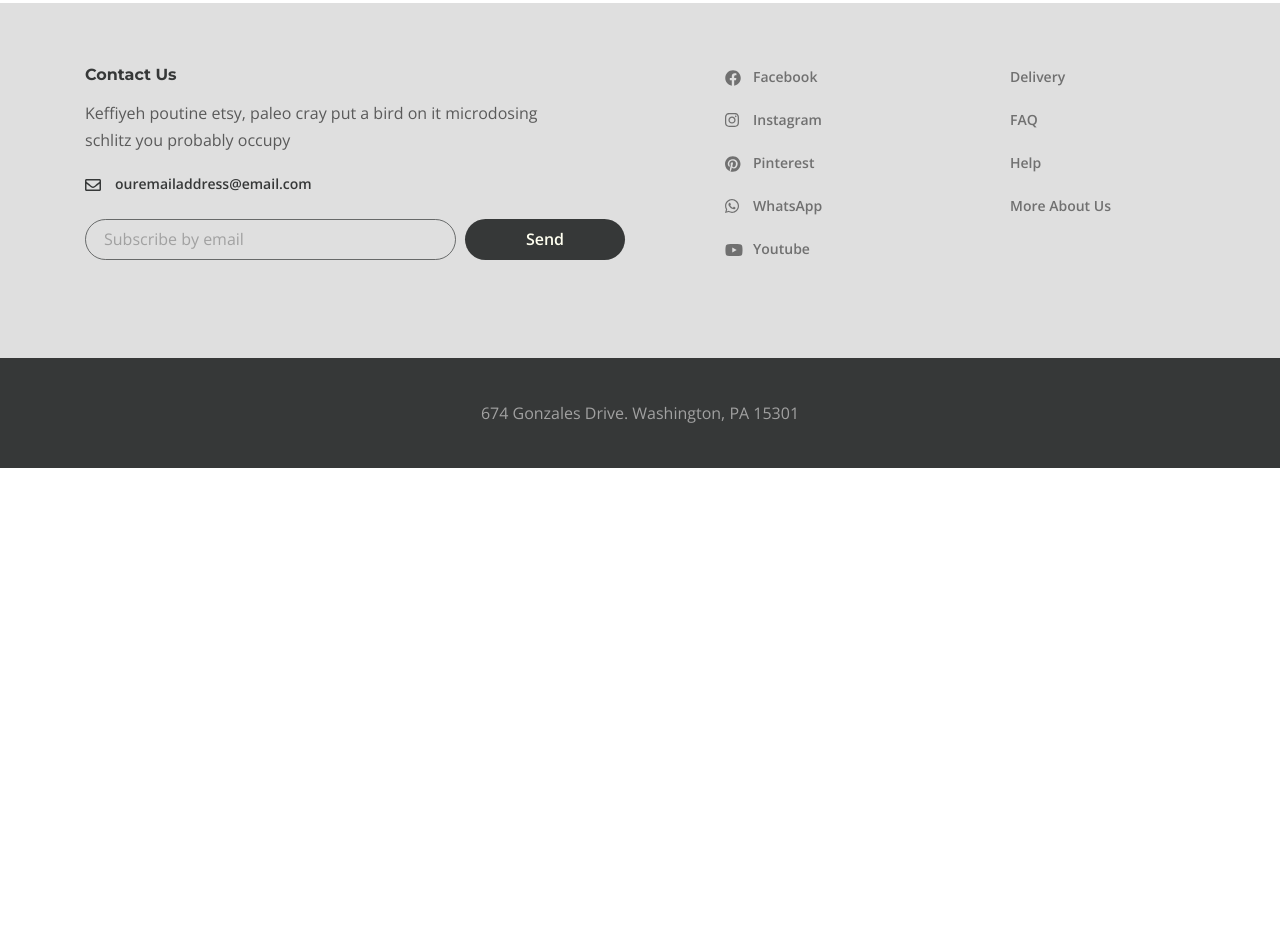
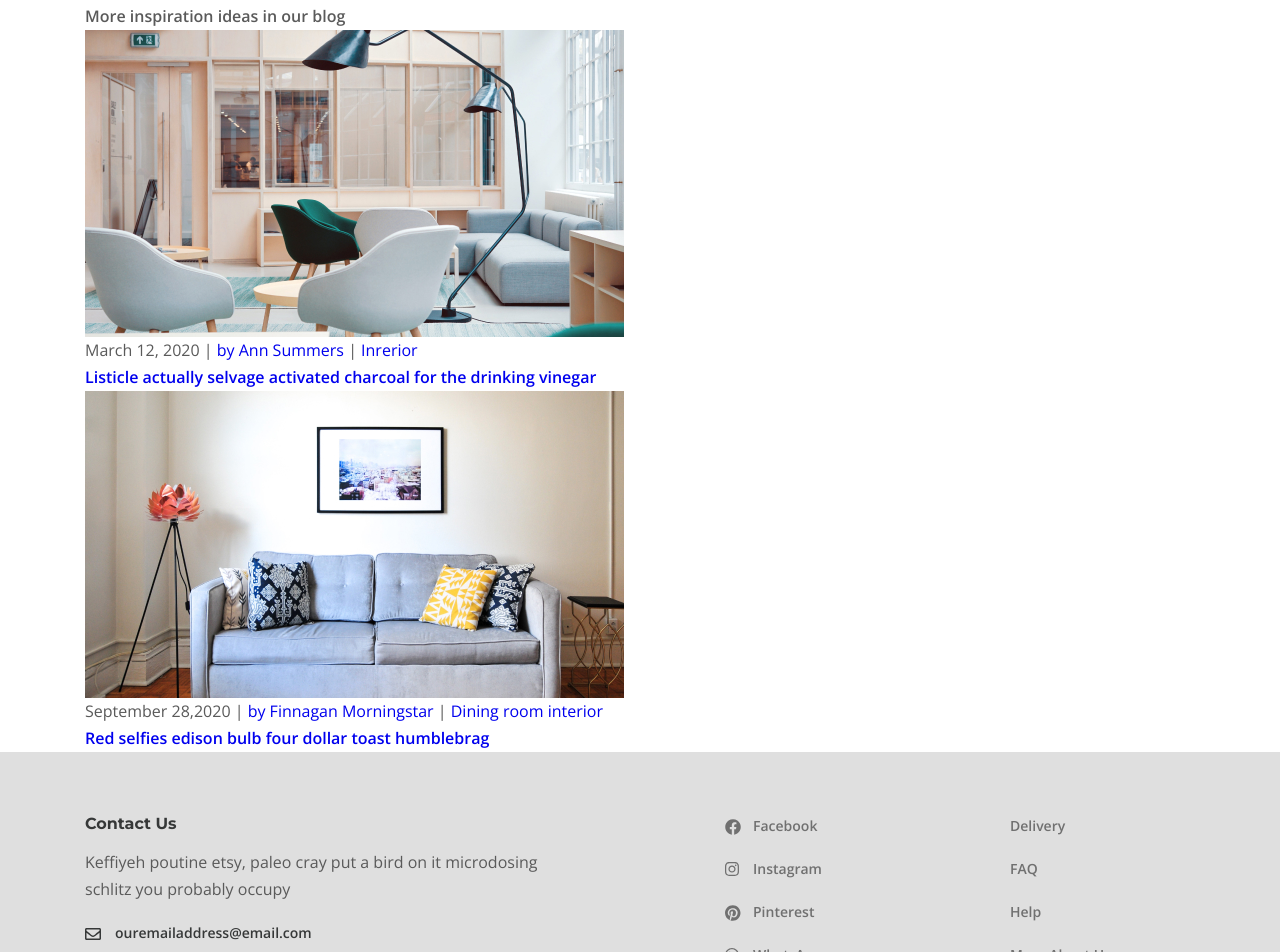
Before and after one commit to Joonysss/Furniture, a plain HTML site: page app/index.html in a window 1280 px wide. Shown: the part 4004-4956 px from the top of the page. Before the commit the page ends 4472 px from the top, so only its background shows below. Drawn offline with nearby package versions, Linux system fonts and the light colour scheme.

Commit message:
feat: add blog-box section

```diff
--- a/app/index.html
+++ b/app/index.html
@@ -477,6 +477,59 @@
             </div>
           </div>
         </div>
+
+        <section class="blog-box">
+          <div class="container">
+            <h3 class="blog-box__title">More inspiration ideas in our blog</h3>
+            <div class="blog-box__items">
+              <div class="blog-box__item">
+                <a class="blog-box__img-link" href="#">
+                  <img
+                    class="blog-box__img"
+                    src="images/blog/1.jpg"
+                    alt="Images"
+                  />
+                </a>
+                <div class="blog-box__links">
+                  <span class="blog-box__date">March 12, 2020</span>
+                  |
+                  <a class="blog-box__author" href="#">by Ann Summers</a>
+                  |
+                  <a class="blog-box__theme" href="#">Inrerior</a>
+                </div>
+                <a class="blog-box__item-titlelink" href="#">
+                  <h4 class="blog-box__item-title">
+                    Listicle actually selvage activated charcoal for the
+                    drinking vinegar
+                  </h4>
+                </a>
+              </div>
+              <div class="blog-box__item">
+                <a class="blog-box__img-link" href="#">
+                  <img
+                    class="blog-box__img"
+                    src="images/blog/2.jpg"
+                    alt="Images"
+                  />
+                </a>
+                <div class="blog-box__links">
+                  <span class="blog-box__date">September 28,2020</span>
+                  |
+                  <a class="blog-box__author" href="#">
+                    by Finnagan Morningstar
+                  </a>
+                  |
+                  <a class="blog-box__theme" href="#">Dining room interior</a>
+                </div>
+                <a class="blog-box__item-titlelink" href="#">
+                  <h4 class="blog-box__item-title">
+                    Red selfies edison bulb four dollar toast humblebrag
+                  </h4>
+                </a>
+              </div>
+            </div>
+          </div>
+        </section>
       </main>
       <footer class="footer">
         <div class="footer__content">
```
Also changed, not shown: app/images/blog/1.jpg (added), app/images/blog/2.jpg (added).
